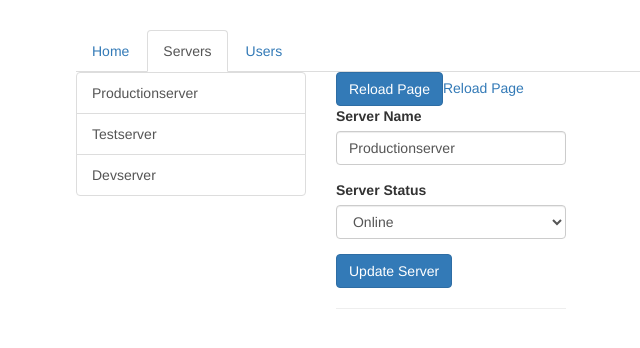
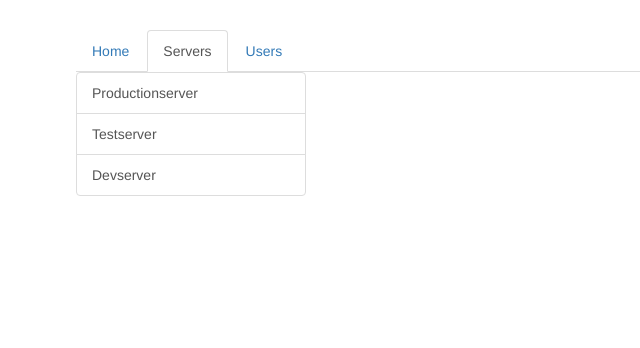
Before and after one commit to pedromiyake/udemy-angular-routing-basics, an Angular app: page /servers in a window 1280 px wide. Shown: the top 348 px of the page, without its empty margins (189-829 px from the left). Built offline with nearby package versions, Linux system fonts and the light colour scheme.

Commit message:
Created router outlets to load servers and users

```diff
--- a/src/app/servers/servers.component.html
+++ b/src/app/servers/servers.component.html
@@ -13,10 +13,11 @@
     </div>
   </div>
   <div class="col-xs-12 col-sm-4">
-    <button class="btn btn-primary" (click)="onReload()">Reload Page</button>
+    <router-outlet></router-outlet>
+    <!-- <button class="btn btn-primary" (click)="onReload()">Reload Page</button>
     <a routerLink="/servers">Reload Page</a>
     <app-edit-server></app-edit-server>
     <hr>
-    <!-- <app-server></app-server> -->
+    <app-server></app-server> -->
   </div>
 </div>
--- a/src/app/users/users.component.html
+++ b/src/app/users/users.component.html
@@ -2,7 +2,7 @@
   <div class="col-xs-12 col-sm-4">
     <div class="list-group">
       <a
-        [routerLink]="['/user', user.id, user.name]"
+        [routerLink]="['/users', user.id, user.name]"
         href="#"
         class="list-group-item"
         *ngFor="let user of users">
@@ -11,6 +11,7 @@
     </div>
   </div>
   <div class="col-xs-12 col-sm-4">
-    <app-user></app-user>
+    <!-- <app-user></app-user> -->
+    <router-outlet></router-outlet>
   </div>
 </div>
```
Also changed, not shown: src/app/app.module.ts (+7 -5 lines).
